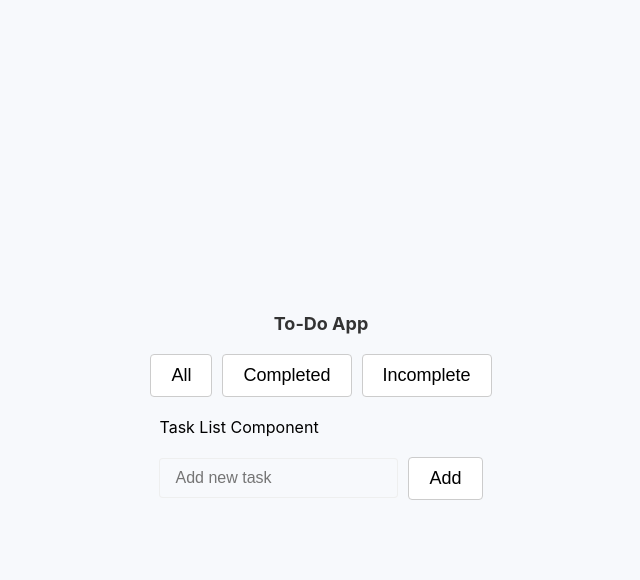
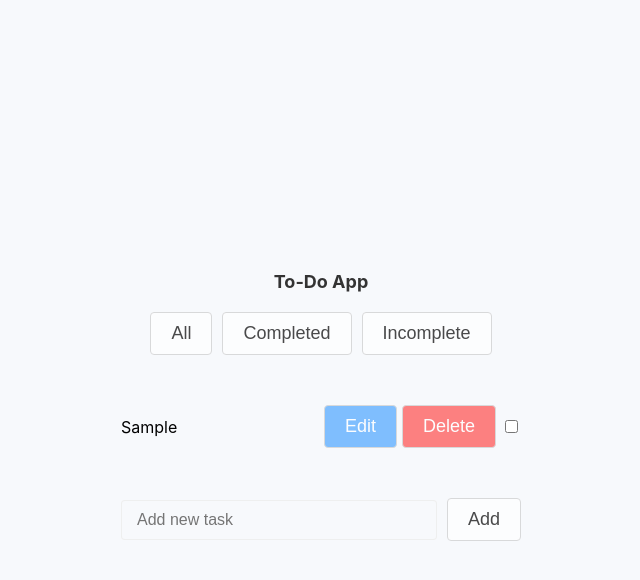
Before and after one commit to NastyaSkreka/pure-react-todo, a React (Create React App) app: page / in a window 1280 px wide. Both pictures are taken after typing "Sample" into the empty fields and a click on the button "Add". Shown: the top 580 px of the page, without its empty margins (319-959 px from the left). Built offline with nearby package versions, Linux system fonts and the light colour scheme.

Commit message:
feat: Add task, edit, delete it

```diff
--- a/package.json
+++ b/package.json
@@ -12,6 +12,7 @@
     "sass": "^1.81.0",
     "scss": "^0.2.4",
     "styled-components": "^6.1.13",
+    "uuid": "^11.0.3",
     "web-vitals": "^2.1.4"
   },
   "scripts": {
--- a/src/App.js
+++ b/src/App.js
@@ -3,6 +3,7 @@ import TaskForm from "./components/TaskForm";
 import TaskList from "./components/TaskList";
 import {Container, Title, ButtonsWrapper, BodyWrapper} from './App.styled.js'
 import Button from "./components/ui/Button";
+import { v4 as uuidv4 } from 'uuid';
 
 function App() {
 
@@ -19,20 +20,35 @@ function App() {
 
 
   const addTask = (text) => {
-    setTasks([...tasks, {id: Date.now().toString, text, isCompleted: false}])
+    setTasks([...tasks, {id: uuidv4(), text, isCompleted: false}])
   }
 
+  const updateTask = (id, newText) => {
+    setTasks(tasks.map(task => (task.id === id ? { ...task, text: newText } : task)));
+  };
+
+  const deleteTask = (id) => {
+    setTasks(tasks.filter(task => task.id !== id));
+  };
+
+  const toggleTaskCompletion = (id) => {
+    setTasks(tasks.map(task => (task.id === id ? { ...task, isCompleted: !task.isCompleted } : task)));
+  };
 
   return (
      <Container>
         <Title>To-Do App</Title>
         <ButtonsWrapper>
-         <Button text="All"/>
+         <Button  text="All"/>
          <Button text="Completed"/>
          <Button text="Incomplete"/>
         </ButtonsWrapper>
         <BodyWrapper>
-        <TaskList/>
+        <TaskList tasks={tasks}
+           updateTask={updateTask}
+           deleteTask={deleteTask}
+           toggleTaskCompletion={toggleTaskCompletion}
+        />
         <TaskForm addTask={addTask}/>
         </BodyWrapper>
      </Container>
--- a/src/components/Task/index.jsx
+++ b/src/components/Task/index.jsx
@@ -1,9 +1,59 @@
-import React from 'react';
+import React, { useState } from "react";
+import Input from "../ui/Input";
+import Button from "../ui/Button";
+import { TaskContainer, TaskText, ActionsContainer } from "./styled.js";
 
-function Task() {
-    return (
-       <>Task Component</>
-    );
-  }
+function Task({ task, updateTask, toggleTaskCompletion, deleteTask }) {
+  const [isEditing, setIsEditing] = useState(false);
+  const [newText, setNewText] = useState(task.text);
+
+  const handleEdit = () => {
+    setIsEditing(true);
+  };
+
+  const handleSave = () => {
+    updateTask(task.id, newText);
+    setIsEditing(false);
+  };
+
+  const handleCheckboxChange = () => {
+    toggleTaskCompletion(task.id);
+  };
+
+  return (
+    <TaskContainer>
+      {isEditing ? (
+        <Input
+          value={newText}
+          onChange={(e) => setNewText(e.target.value)}
+          onBlur={handleSave}
+        />
+      ) : (
+        <TaskText isCompleted={task.isCompleted}>
+          {task.text}
+        </TaskText>
+      )}
+      {!task.isCompleted && (
+        <Button
+          onClick={isEditing ? handleSave : handleEdit}
+          variant="edit"
+          text={isEditing ? "Save" : "Edit"}
+        />
+      )}
+      <ActionsContainer>
+      <Button
+        onClick={() => deleteTask(task.id)}
+        variant="delete"
+        text="Delete"
+      />
+      <input
+        type="checkbox"
+        checked={task.isCompleted}
+        onChange={handleCheckboxChange}
+      />
+      </ActionsContainer>
+    </TaskContainer>
+  );
+}
 
 export default Task;
--- a/src/components/Task/styled.js
+++ b/src/components/Task/styled.js
@@ -1 +1,19 @@
 import styled from 'styled-components'
+
+export const TaskContainer = styled.div`
+ display: flex;
+ gap: 5px;
+ align-items: center;
+ justify-content: space-between;
+ width: 400px;
+`
+
+export const TaskText = styled.div`
+ width: 200px;
+ text-decoration: ${({ isCompleted }) => (isCompleted ? "line-through" : "none")};
+`
+
+export const ActionsContainer = styled.div`
+    display: flex;
+    gap: 5px;
+`
--- a/src/components/TaskList/index.jsx
+++ b/src/components/TaskList/index.jsx
@@ -1,8 +1,20 @@
 import React from 'react';
+import Task from '../Task';
+import {TaskListContainer} from './styled.js'
 
-function TaskList() {
+function TaskList({tasks, updateTask, deleteTask, toggleTaskCompletion }) {
     return (
-       <>Task List Component</>
+       <TaskListContainer>
+          {tasks.map(task => (
+             <Task
+                key={task.id}
+                task={task}
+                updateTask={updateTask}
+                deleteTask={deleteTask}
+                toggleTaskCompletion={toggleTaskCompletion}
+             />
+          ))}
+       </TaskListContainer>
     );
   }
 
--- a/src/components/TaskList/styled.js
+++ b/src/components/TaskList/styled.js
@@ -1 +1,8 @@
 import styled from 'styled-components'
+
+export const TaskListContainer = styled.div`
+  display: flex;
+  flex-direction: column;
+  gap: 5px;
+  padding: 30px 0;
+`
--- a/src/components/ui/Button/index.jsx
+++ b/src/components/ui/Button/index.jsx
@@ -1,8 +1,8 @@
 import React from "react";
 import { StyledButton } from "./styled.js";
 
-const Button = ({ text, onClick }) => {
-  return <StyledButton onClick={onClick}>{text}</StyledButton>;
+const Button = ({ text, onClick, variant = 'default'}) => {
+  return <StyledButton variant={variant} onClick={onClick}>{text}</StyledButton>;
 };
 
 export default Button;
--- a/src/components/ui/Button/styled.js
+++ b/src/components/ui/Button/styled.js
@@ -1,21 +1,32 @@
 import styled from 'styled-components'
 
-export const StyledButton = styled.button`
+export const StyledButton = styled.button `
   padding: 10px 20px;
   font-size: 18px;
   border: 1px solid var(--color-button-border);
   border-radius: 4px;
-  background-color: var(--color-button-background);
-  color: var(--color-button-primary);
   cursor: pointer;
-  transition: background-color 0.3s;
+  transition: background-color 0.3s, opacity 0.3s;
+
+  background-color: ${({ variant }) =>
+    variant === 'delete' ? 'var(--color-button-delete)' :
+    variant === 'edit' ? 'var(--color-button-edit)' :
+    'var(--color-button-background)'};
+  color: ${({ variant }) =>
+    variant === 'delete' ? 'var(--color-delete-text)' :
+    variant === 'edit' ? 'var(--color-edit-text)' :
+    'var(--color-button-primary)'};
+  opacity: 0.7;
 
   &:hover {
-    background-color: var(--color-button-hover);
+    opacity: 1;
   }
 
   &:active {
-    background-color: var(--color-button-active);
+    background-color: ${({ variant }) =>
+      variant === 'delete' ? 'var(--color-button-delete-active)' :
+      variant === 'edit' ? 'var(--color-button-edit-active)' :
+      'var(--color-button-active)'};
   }
 
   &:focus {
--- a/src/components/ui/Input/index.jsx
+++ b/src/components/ui/Input/index.jsx
@@ -1,6 +1,6 @@
 import { StyledInput } from "./styled.js";
 
-const Input = ({ type = "text", placeholder, value, onChange, name }) => {
+const Input = ({ type = "text",onBlur,  placeholder, value, onChange, name }) => {
   return (
     <StyledInput
       type={type}
@@ -8,6 +8,7 @@ const Input = ({ type = "text", placeholder, value, onChange, name }) => {
       value={value}
       onChange={onChange}
       name={name}
+      onBlur={onBlur}
     />
   );
 };
--- a/src/index.scss
+++ b/src/index.scss
@@ -5,6 +5,15 @@
     --color-input-border: #eeee;
     --color-button-border: #ccc;
     --color-button-background: #fff;
+
+    --color-button-edit: #4da6ff;
+    --color-button-edit-active: #3385ff;
+    --color-edit-text: #fff;
+
+    --color-button-delete: #ff4d4d;
+    --color-button-delete-active: #cc0000;
+    --color-delete-text: #fff;
+
     --color-button-primary: #000;
     --color-button-hover: #f0f0f0;
     --color-button-active: #e0e0e0;
```
Also changed, not shown: 1 other file (tests, documents, lock files or other folders).
